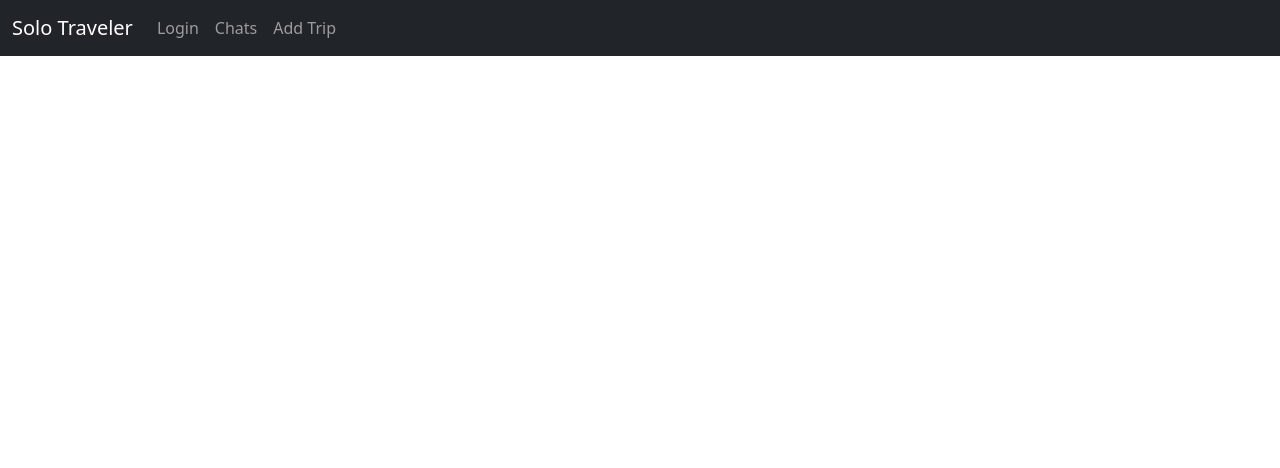
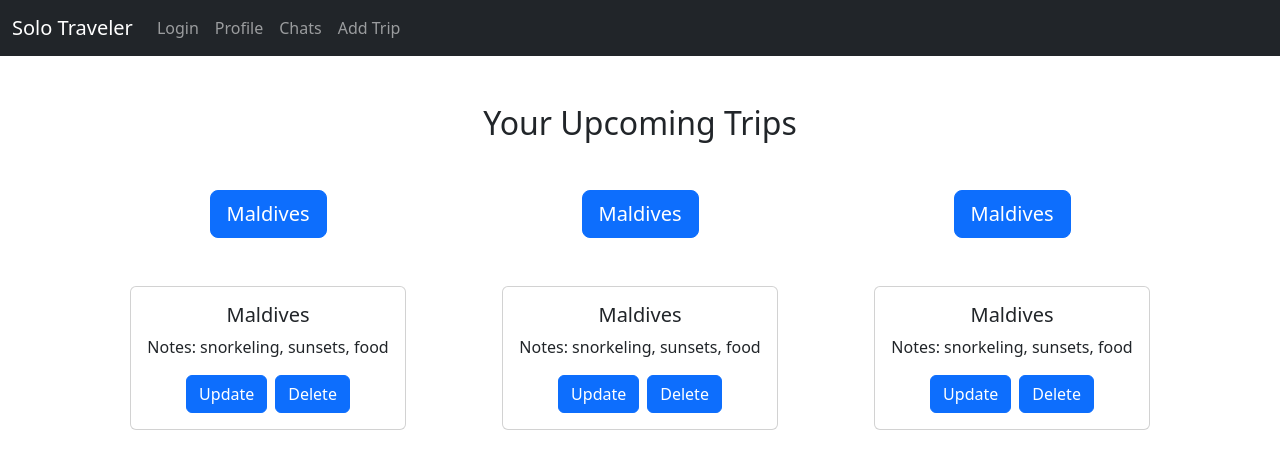
Before and after one commit to SSimonPhd/project3, a React (Create React App) app in the folder client/: page /profile in a window 1280 px wide. Shown: the top 468 px of the page. Built offline with nearby package versions, Linux system fonts and the light colour scheme.

Commit message:
basic profile page with 2 options

```diff
--- a/client/src/App.js
+++ b/client/src/App.js
@@ -7,6 +7,7 @@ import Login from "./pages/Login";
 import Chats from "./pages/Chats";
 import AddTrip from "./pages/AddTrip";
 import Home from './pages/Home';
+import Profile from './pages/Profile';
 
 export default function App() {
   return (
@@ -16,6 +17,7 @@ export default function App() {
         <Routes>
           <Route path='/' element={<Home />} />
           <Route path='/login' element={<Login />} />
+          <Route path='/profile' element={<Profile />} />
           <Route path="/chats" element={<Chats />} />
           <Route path="/addtrip" element={<AddTrip />} />
         </Routes>
--- a/client/src/components/Header/index.js
+++ b/client/src/components/Header/index.js
@@ -16,6 +16,9 @@ const Header = () => {
               <Link className="nav-link" to="/login">Login</Link>
             </li>
             <li className="nav-item">
+              <Link className="nav-link" to="/profile">Profile</Link>
+            </li>
+            <li className="nav-item">
               <Link className="nav-link" to="/chats">Chats</Link>
             </li>
             <li className="nav-item">
--- a/client/src/pages/AddTrip.js
+++ b/client/src/pages/AddTrip.js
@@ -4,7 +4,7 @@ function AddTrip() {
   return (
     <div className='container-sm'>
       {/* Title  */}
-      <h2 className='text-center pt-3'>Add a Trip</h2>
+      <h2 className='text-center mt-5'>Add a Trip</h2>
 
       {/* Form to Add a Trip */}
       <div className='row'>
--- /dev/null
+++ b/client/src/pages/Profile.js
@@ -0,0 +1,63 @@
+import React from 'react';
+//TODO: work on getting trip information from the database
+//TODO: create individual trip component
+//TODO: decide where/how to update & delete trip data
+
+function Profile() {
+
+  return (
+    <div className='container-sm'>
+      {/* Title */}
+      <h2 className='text-center mt-5'>Your Upcoming Trips</h2>
+
+      {/* Option #1 -- Trips as buttons --> click button and takes you to a new page to read/update/delete trip */}
+      <div className='row mt-5 h-75 d-flex flex-row justify-content-center'>
+        <div className='col-sm w-75 d-flex flex-row justify-content-around'>
+          {/* Here's where the trip data will be presented -- example mock up below */}
+
+          {/* < Trip /> */}
+          <button type="button" class="btn btn-primary btn-lg">Maldives</button>
+          <button type="button" class="btn btn-primary btn-lg">Maldives</button>
+          <button type="button" class="btn btn-primary btn-lg">Maldives</button>
+        </div>
+      </div>
+
+      {/* Option #2 -- Trips as cards --> click update/delete to change data, read on this page */}
+      <div className='row mt-5 h-75 d-flex flex-row justify-content-center'>
+        <div className='col-sm w-75 d-flex flex-row justify-content-around'>
+          {/* Here's where the trip data will be presented -- example mock up below */}
+
+          {/* < Trip /> */}
+          <div class="card">
+              <div class="card-body text-center">
+                <h5 class="card-title">Maldives</h5>
+                <p class="card-text">Notes: snorkeling, sunsets, food</p>
+                <button type="button" class="btn btn-primary me-2">Update</button>
+                <button type="button" class="btn btn-primary">Delete</button>
+              </div>
+          </div>
+
+          <div class="card">
+              <div class="card-body text-center">
+                <h5 class="card-title">Maldives</h5>
+                <p class="card-text">Notes: snorkeling, sunsets, food</p>
+                <button type="button" class="btn btn-primary me-2">Update</button>
+                <button type="button" class="btn btn-primary">Delete</button>
+              </div>
+          </div>
+
+          <div class="card">
+              <div class="card-body text-center">
+                <h5 class="card-title">Maldives</h5>
+                <p class="card-text">Notes: snorkeling, sunsets, food</p>
+                <button type="button" class="btn btn-primary me-2">Update</button>
+                <button type="button" class="btn btn-primary">Delete</button>
+              </div>
+          </div>
+        </div>
+      </div>
+    </div>
+  )
+}
+
+export default Profile;
```
